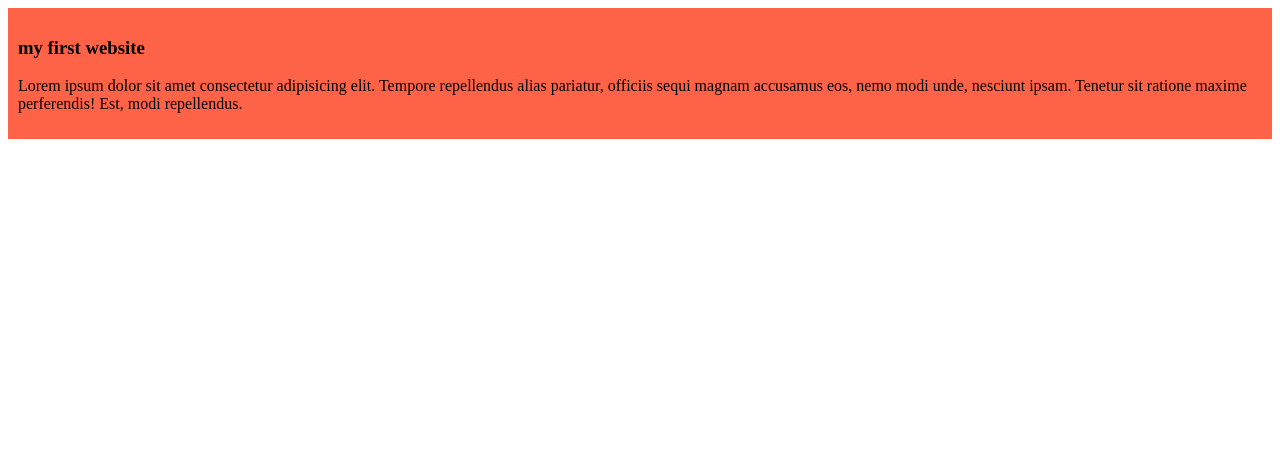
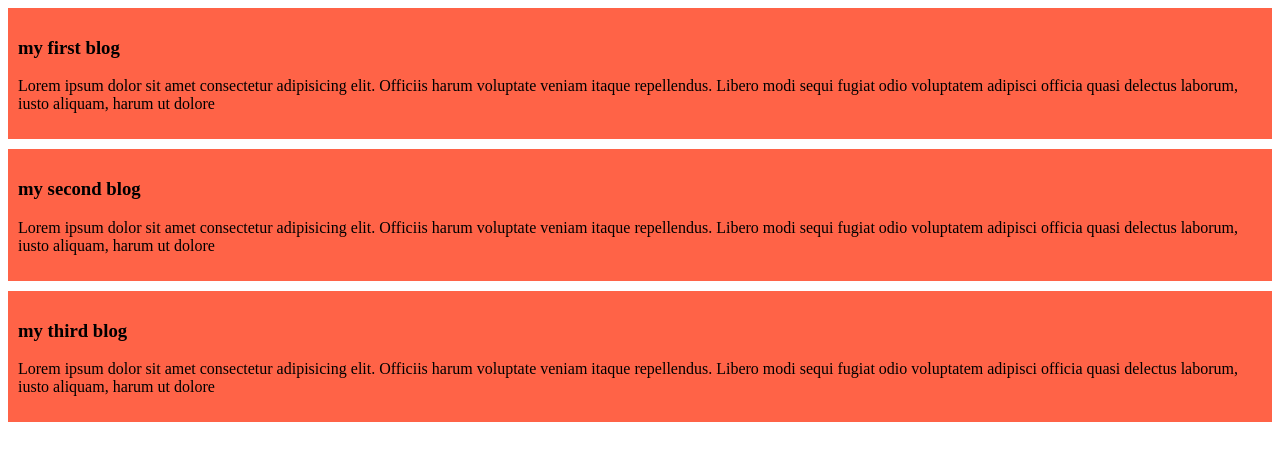
Before and after one commit to mamun517/my-simple-website, a plain HTML site: page index.html in a window 1280 px wide. Drawn offline with Linux system fonts and the light colour scheme.

Commit message:
added the second and the third blog

```diff
--- a/index.html
+++ b/index.html
@@ -8,9 +8,17 @@
 </head>
 <body>
     <div>
-        <h3>my first website</h3>
-        <p>Lorem ipsum dolor sit amet consectetur adipisicing elit. Tempore repellendus alias pariatur, officiis sequi magnam accusamus eos, nemo modi unde, nesciunt ipsam. Tenetur sit ratione maxime perferendis! Est, modi repellendus.</p>
+        <h3>my first blog</h3>
+        <p>Lorem ipsum dolor sit amet consectetur adipisicing elit. Officiis harum voluptate veniam itaque repellendus. Libero modi sequi fugiat odio voluptatem adipisci officia quasi delectus laborum, iusto aliquam, harum ut dolore</p>
     </div>
+    <div>
+        <h3>my second blog</h3>
+        <p>Lorem ipsum dolor sit amet consectetur adipisicing elit. Officiis harum voluptate veniam itaque repellendus. Libero modi sequi fugiat odio voluptatem adipisci officia quasi delectus laborum, iusto aliquam, harum ut dolore</p>
+    </div>
+    <div>
+        <h3>my third blog</h3>
+        <p>Lorem ipsum dolor sit amet consectetur adipisicing elit. Officiis harum voluptate veniam itaque repellendus. Libero modi sequi fugiat odio voluptatem adipisci officia quasi delectus laborum, iusto aliquam, harum ut dolore</p>
+    </div>
+    </body>
 
-</body>
 </html>
--- a/styles/blog.css
+++ b/styles/blog.css
@@ -1,4 +1,5 @@
 div{
     background-color: tomato;
     padding: 10px;
+    margin-bottom: 10px;
 }
```
